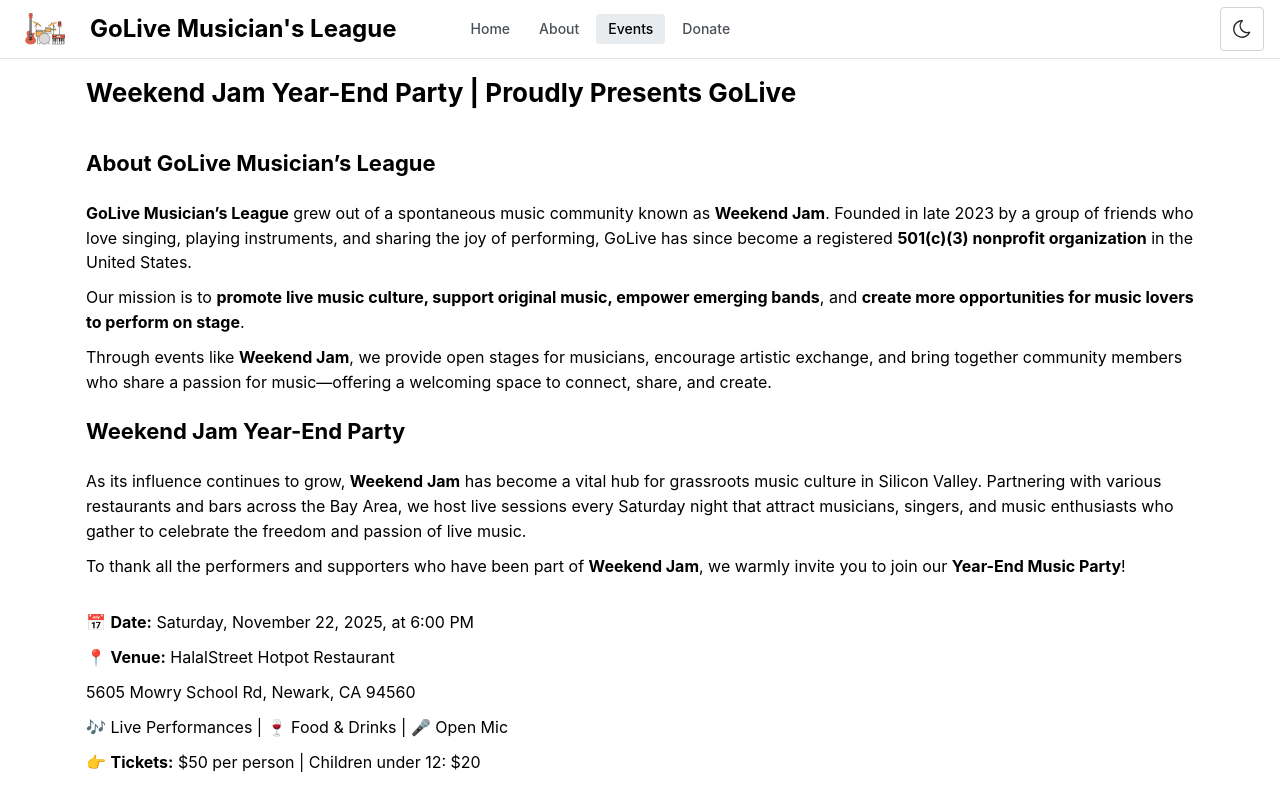
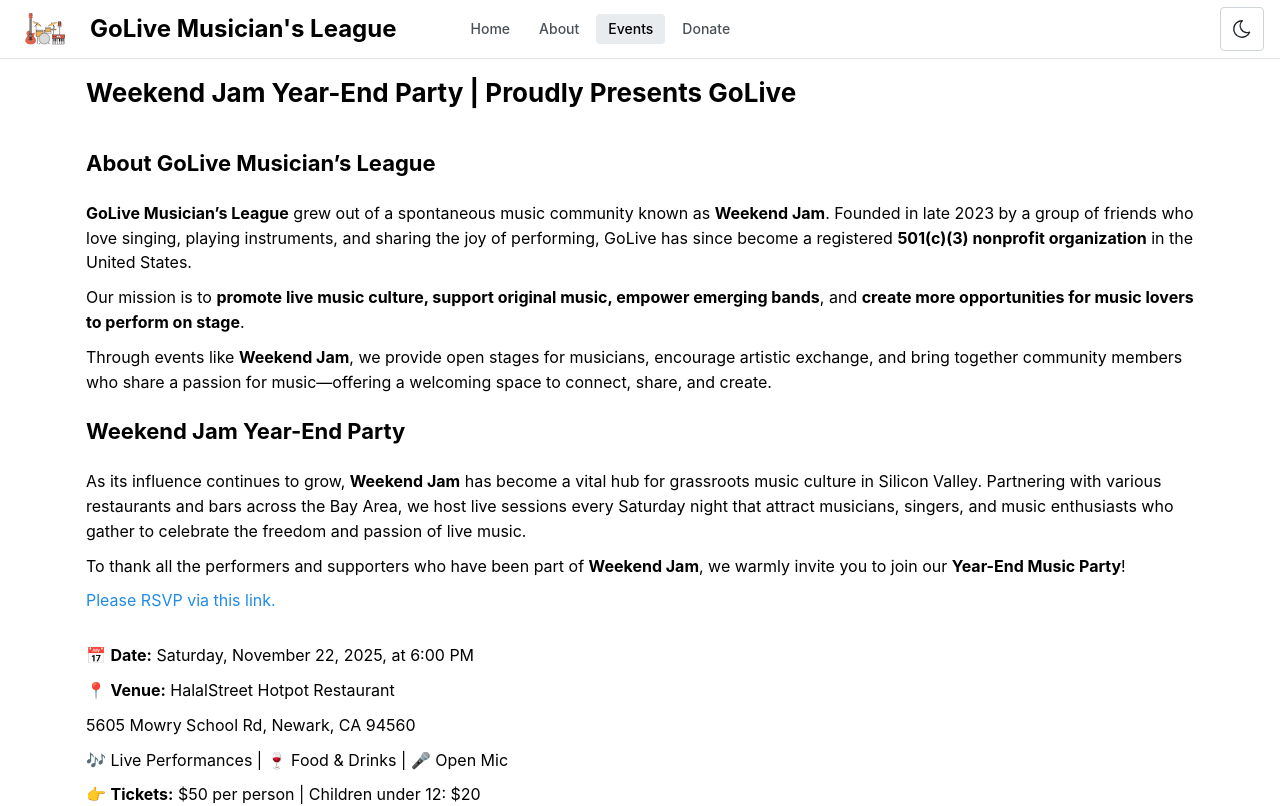
Before and after one commit to S1ngS1ng/golive-musician-league-website, a Next.js app: page /events in a window 1280 px wide. Shown: the top 806 px of the page. Built offline with nearby package versions, Linux system fonts and the light colour scheme.

Commit message:
update RSVP link in Events page

```diff
--- a/app/events/page.tsx
+++ b/app/events/page.tsx
@@ -23,7 +23,10 @@
         <Text>
           To thank all the performers and supporters who have been part of <b>Weekend Jam</b>, we warmly invite you to join our <b>Year-End Music Party</b>!
         </Text>
-        <Space h="sm" />
+        <Anchor href="https://tinyurl.com/weekend-jam-signup" target="_blank" rel="noopener noreferrer">
+          Please RSVP via this link.
+        </Anchor>
+        <Space h="xs" />
 
         <Text>📅 <b>Date:</b> Saturday, November 22, 2025, at 6:00 PM</Text>
         <Text>📍 <b>Venue:</b> HalalStreet Hotpot Restaurant</Text>
```
